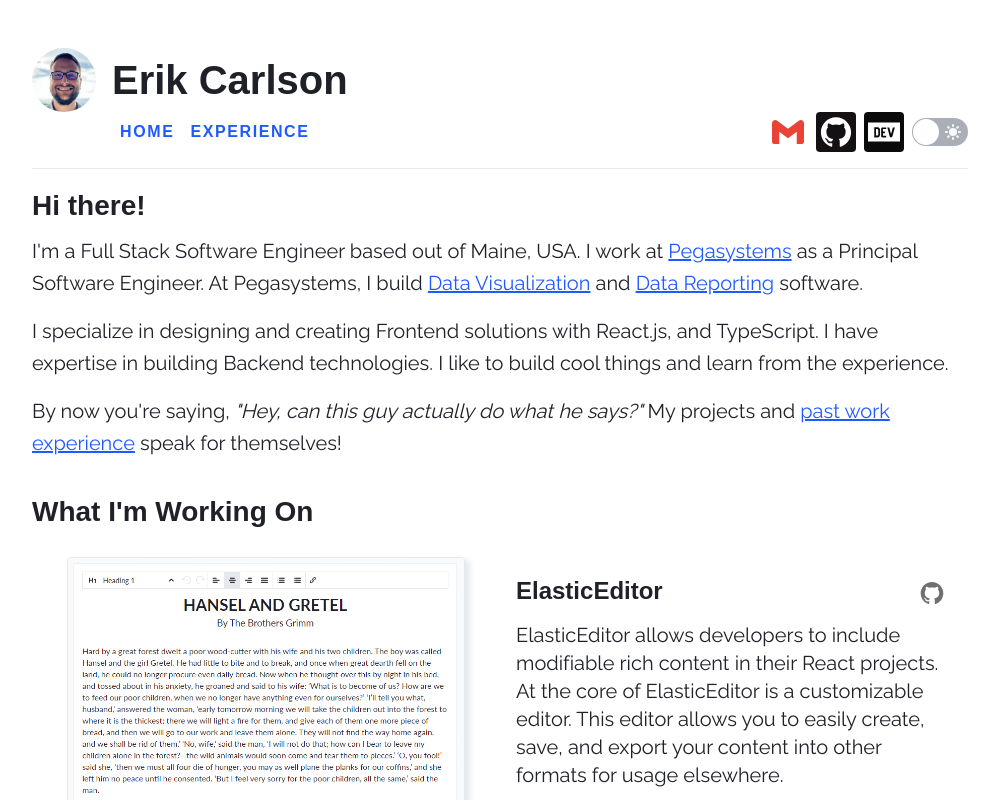
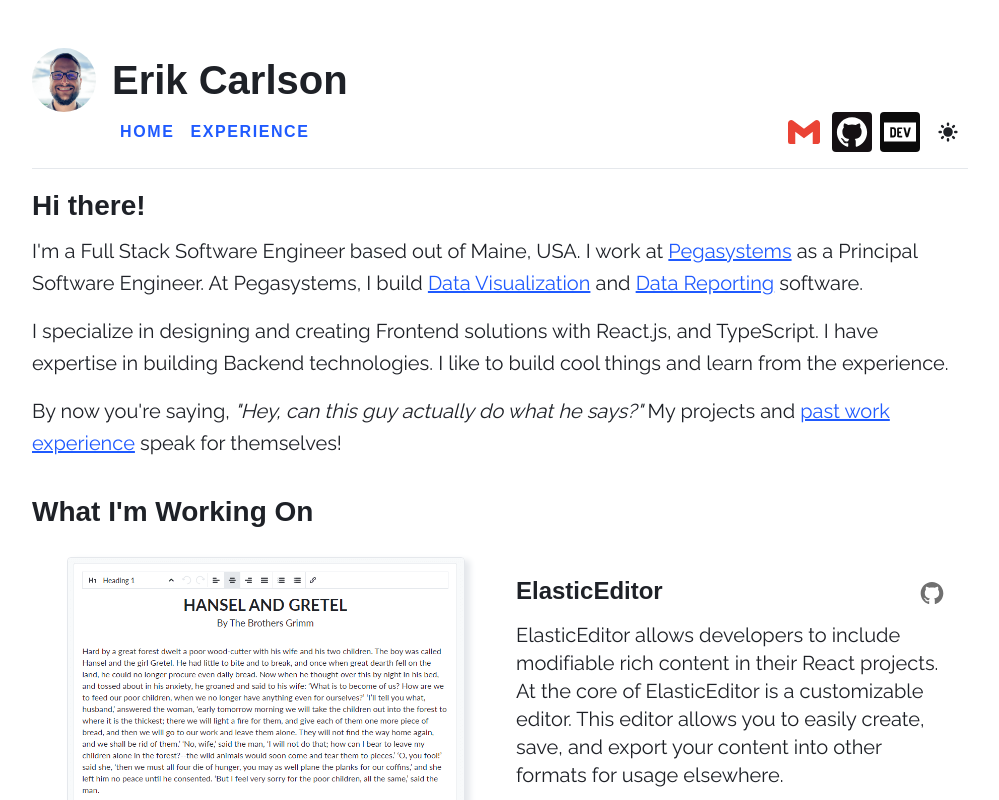
Before and after one commit to carlson-erik/erikcarlson.dev, a Next.js app: page / in a window 1280 px wide. Shown: the top 800 px of the page, without its empty margins (140-1139 px from the left). Built offline with nearby package versions, Linux system fonts and the light colour scheme.

Commit message:
Removes react-switch dep in favor of local solution. Update font deps

```diff
--- a/package.json
+++ b/package.json
@@ -9,12 +9,11 @@
     "lint": "next lint"
   },
   "dependencies": {
-    "@fontsource-variable/raleway": "^5.0.20",
-    "@fontsource-variable/montserrat": "^5.0.19",
+    "@fontsource-variable/raleway": "^5.2.5",
+    "@fontsource-variable/montserrat": "^5.2.5",
     "next": "14.2.3",
     "react": "^18",
     "react-dom": "^18",
-    "react-switch": "^7.0.0",
     "styled-components": "^6.1.11"
   },
   "devDependencies": {
--- a/src/components/header/theme-switch.tsx
+++ b/src/components/header/theme-switch.tsx
@@ -1,5 +1,4 @@
-import React, { useContext } from "react";
-import Switch from "react-switch";
+import React, { useCallback, useContext } from "react";
 import styled from "styled-components";
 /* -------- Themes -------- */
 import { ThemeContext } from "../../theme/context";
@@ -8,17 +7,21 @@
 /* -------- Types -------- */
 import { ThemeNames } from "../../theme/types";
 
-const IconWrapper = styled.span`
-  height: 28px;
-  width: 30px;
+const IconWrapper = styled.span<{ hoverColor: string }>`
+  height: 40px;
+  width: 40px;
   display: flex;
+  border-radius: 4px;
   align-items: center;
   justify-content: center;
+  &:hover {
+    background-color: ${(props) => props.hoverColor};
+  }
 `;
 
 const SolidIcon = styled.svg`
-  height: 20px;
-  width: 20px;
+  height: 24px;
+  width: 24px;
 `;
 
 interface IconProps {
@@ -55,43 +58,34 @@
   );
 }
 
-const ON_COLOR = "#0F62D7";
-const OFF_COLOR = "#A9AEB7";
-const ICON_COLOR = "#F8F9FA";
-
 export default function ThemeSwitch() {
   const { theme, setTheme } = useContext(ThemeContext);
-  const handleThemeChange = (nextChecked: boolean) => {
-    if (nextChecked) {
+  const handleThemeChange = useCallback(() => {
+    if (theme.name === ThemeNames.DARK) {
+      setTheme(LightTheme);
+      window.sessionStorage.setItem(
+        "erikcarlson.dev-theme-name",
+        LightTheme.name
+      );
+    } else {
       setTheme(DarkTheme);
       window.sessionStorage.setItem(
         "erikcarlson.dev-theme-name",
         DarkTheme.name
       );
-    } else {
-      setTheme(LightTheme);
-      window.sessionStorage.setItem(
-        "erikcarlson.dev-theme-name",
-        LightTheme.name
-      );
     }
-  };
+  }, [theme, setTheme]);
+
   return (
-    <Switch
-      onChange={handleThemeChange}
-      checked={theme.name === ThemeNames.DARK}
-      onColor={ON_COLOR}
-      offColor={OFF_COLOR}
-      checkedIcon={
-        <IconWrapper>
-          <NightIcon color={ICON_COLOR} />
-        </IconWrapper>
-      }
-      uncheckedIcon={
-        <IconWrapper>
-          <DayIcon color={ICON_COLOR} />
-        </IconWrapper>
-      }
-    />
+    <IconWrapper
+      onClick={handleThemeChange}
+      hoverColor={theme.colors.link.iconHover}
+    >
+      {theme.name === ThemeNames.DARK ? (
+        <NightIcon color={theme.colors.text} />
+      ) : (
+        <DayIcon color={theme.colors.text} />
+      )}
+    </IconWrapper>
   );
 }
```
Also changed, not shown: 1 other file (tests, documents, lock files or other folders).
